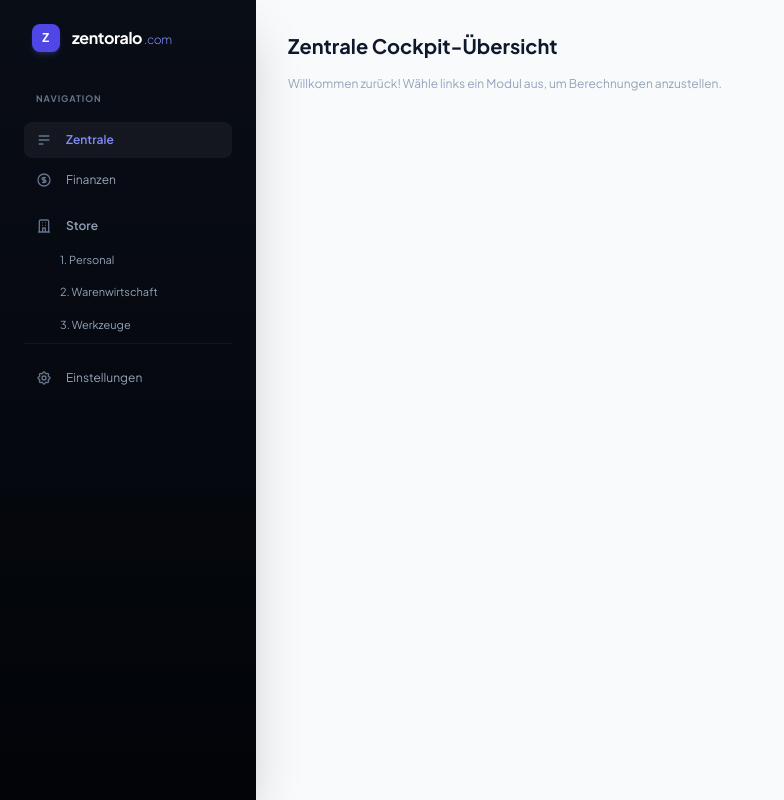
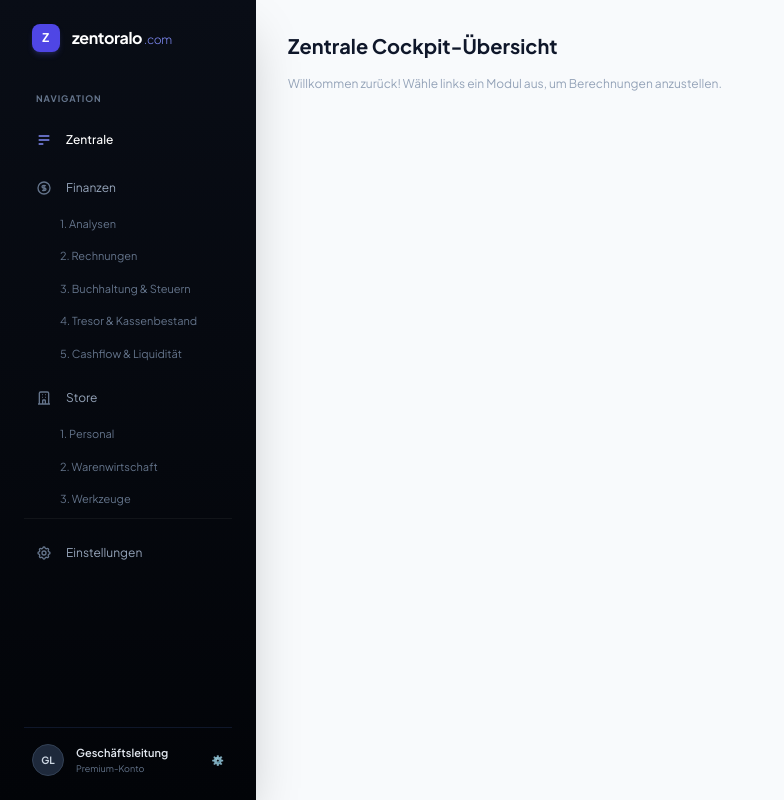
Before and after one commit to Fahim030karimi/zentoralo, a React (Vite) app in the folder frontend/: page / in a window 1280 px wide. Shown: the whole page, without its empty margins (0-784 px from the left). Built offline with nearby package versions, Linux system fonts and the light colour scheme; no server answers.

Commit message:
Add files via upload

```diff
--- a/frontend/src/components/Sidebar.jsx
+++ b/frontend/src/components/Sidebar.jsx
@@ -1,26 +1,46 @@
-import { NavLink } from "react-router-dom";
+import { NavLink, useLocation } from "react-router-dom";
 
-// Gleiche Struktur/Optik wie die urspruengliche statische Demo, nur dass die
-// Seiten-Umschaltung jetzt ueber react-router (NavLink) statt switchPage() laeuft.
-const navItemBase =
-  "nav-item premium-transit flex items-center gap-3.5 px-3 py-2.5 rounded-lg text-xs";
+// Neue Navigationsstruktur (Phase 6): Zentrale, Finanzen (5 Unterseiten), Store
+// (3 Unterseiten), Einstellungen (5 Unterseiten). Optik 1:1 aus den neuen Mockups
+// uebernommen (active-glow-Klasse in theme.css).
 
-function navClass({ isActive }) {
-  return isActive
-    ? `${navItemBase} text-indigo-400 bg-white/5 font-semibold`
-    : `${navItemBase} text-slate-400 hover:text-white hover:bg-white/5`;
+const topActive =
+  "premium-transit flex items-center gap-3.5 active-glow text-white font-medium px-3 py-2.5 rounded-r-lg text-xs";
+const topInactive =
+  "premium-transit flex items-center gap-3.5 text-slate-400 hover:text-white hover:bg-white/5 px-3 py-2.5 rounded-lg text-xs";
+const subActive = "block text-[11px] text-indigo-400 font-semibold py-1.5 px-3 rounded-lg bg-white/5";
+const subInactive =
+  "block text-[11px] text-slate-500 hover:text-slate-300 py-1.5 px-3 rounded-lg premium-transit";
+
+function subNavClass({ isActive }) {
+  return isActive ? subActive : subInactive;
 }
 
-function subNavClass({ isActive }) {
-  const base = "nav-item block text-[11px] py-1.5 px-3 rounded-lg premium-transit";
-  return isActive
-    ? `${base} text-indigo-400 bg-white/5 font-semibold`
-    : `${base} text-slate-400 hover:text-slate-200`;
+function SectionHeader({ to, active, icon, label }) {
+  return (
+    <NavLink to={to} className={active ? topActive : topInactive}>
+      <svg
+        className={`w-4 h-4 ${active ? "text-indigo-400" : "text-slate-500"}`}
+        fill="none"
+        stroke="currentColor"
+        strokeWidth="2"
+        viewBox="0 0 24 24"
+      >
+        {icon}
+      </svg>
+      {label}
+    </NavLink>
+  );
 }
 
 export default function Sidebar() {
+  const location = useLocation();
+  const inFinanzen = location.pathname.startsWith("/finanzen");
+  const inStore = location.pathname.startsWith("/store");
+  const inEinstellungen = location.pathname.startsWith("/einstellungen");
+
   return (
-    <aside className="w-64 fixed h-screen sidebar-gradient flex flex-col justify-between p-6 shadow-2xl z-50">
+    <aside className="w-64 fixed h-screen sidebar-gradient flex flex-col justify-between p-6 shadow-2xl z-50 overflow-y-auto">
       <div>
         <div className="flex items-center gap-3 mb-10 px-2">
           <div className="w-7 h-7 rounded-lg bg-indigo-600 flex items-center justify-center text-white font-bold text-xs tracking-wider shadow-md shadow-indigo-500/20">
@@ -37,50 +57,114 @@ export default function Sidebar() {
         </p>
 
         <nav className="space-y-1">
-          <NavLink to="/" end className={navClass}>
-            <svg className="w-4 h-4 text-slate-500" fill="none" stroke="currentColor" strokeWidth="2" viewBox="0 0 24 24">
-              <path d="M4 6h16M4 12h16M4 18h7" />
-            </svg>
-            Zentrale
-          </NavLink>
-
-          <NavLink to="/finanzen" className={navClass}>
-            <svg className="w-4 h-4 text-slate-500" fill="none" stroke="currentColor" strokeWidth="2" viewBox="0 0 24 24">
-              <path d="M12 8c-1.657 0-3 .895-3 2s1.343 2 3 2 3 .895 3 2-1.343 2-3 2m0-8c1.11 0 2.08.402 2.599 1M12 8V7m0 1v8m0 0v1m0-1c-1.11 0-2.08-.402-2.599-1M21 12a9 9 0 11-18 0 9 9 0 0118 0z" />
-            </svg>
-            Finanzen
-          </NavLink>
+          <SectionHeader
+            to="/"
+            active={location.pathname === "/"}
+            label="Zentrale"
+            icon={<path d="M4 6h16M4 12h16M4 18h7" />}
+          />
 
           <div className="space-y-1 pt-2">
-            <div className="flex items-center gap-3.5 text-slate-400 px-3 py-2 text-xs font-semibold">
-              <svg className="w-4 h-4 text-slate-500" fill="none" stroke="currentColor" strokeWidth="2" viewBox="0 0 24 24">
+            <SectionHeader
+              to="/finanzen/analysen"
+              active={inFinanzen}
+              label="Finanzen"
+              icon={
+                <path d="M12 8c-1.657 0-3 .895-3 2s1.343 2 3 2 3 .895 3 2-1.343 2-3 2m0-8c1.11 0 2.08.402 2.599 1M12 8V7m0 1v8m0 0v1m0-1c-1.11 0-2.08-.402-2.599-1M21 12a9 9 0 11-18 0 9 9 0 0118 0z" />
+              }
+            />
+            <div className="pl-6 space-y-1 mt-1">
+              <NavLink to="/finanzen/analysen" className={subNavClass}>
+                1. Analysen
+              </NavLink>
+              <NavLink to="/finanzen/rechnungen" className={subNavClass}>
+                2. Rechnungen
+              </NavLink>
+              <NavLink to="/finanzen/buchhaltung" className={subNavClass}>
+                3. Buchhaltung & Steuern
+              </NavLink>
+              <NavLink to="/finanzen/tresor" className={subNavClass}>
+                4. Tresor & Kassenbestand
+              </NavLink>
+              <NavLink to="/finanzen/cashflow" className={subNavClass}>
+                5. Cashflow & Liquidität
+              </NavLink>
+            </div>
+          </div>
+
+          <div className="space-y-1 pt-2">
+            <SectionHeader
+              to="/store/personal"
+              active={inStore}
+              label="Store"
+              icon={
                 <path d="M19 21V5a2 2 0 00-2-2H7a2 2 0 00-2 2v16m14 0h2m-2 0h-5m-9 0H3m2 0h5M9 7h1m-1 4h1m4-4h1m-1 4h1m-5 10v-5a1 1 0 011-1h2a1 1 0 011 1v5m-4 0h4" />
-              </svg>
-              Store
-            </div>
+              }
+            />
             <div className="pl-6 space-y-1 mt-1">
-              <NavLink to="/personal" className={subNavClass}>
+              <NavLink to="/store/personal" className={subNavClass}>
                 1. Personal
               </NavLink>
-              <NavLink to="/warenwirtschaft" className={subNavClass}>
+              <NavLink to="/store/warenwirtschaft" className={subNavClass}>
                 2. Warenwirtschaft
               </NavLink>
-              <NavLink to="/werkzeuge" className={subNavClass}>
+              <NavLink to="/store/werkzeuge" className={subNavClass}>
                 3. Werkzeuge
               </NavLink>
             </div>
           </div>
 
-          <div className="pt-4 border-t border-white/5 mt-4">
-            <NavLink to="/einstellungen" className={navClass}>
-              <svg className="w-4 h-4 text-slate-500" fill="none" stroke="currentColor" strokeWidth="2" viewBox="0 0 24 24">
-                <path d="M10.325 4.317c.426-1.756 2.924-1.756 3.35 0a1.724 1.724 0 002.573 1.066c1.543-.94 3.31.826 2.37 2.37a1.724 1.724 0 001.065 2.572c1.756.426 1.756 2.924 0 3.35a1.724 1.724 0 00-1.066 2.573c.94 1.543-.826 3.31-2.37 2.37a1.724 1.724 0 00-2.572 1.065c-.426 1.756-2.924 1.756-3.35 0a1.724 1.724 0 00-2.573-1.066c-1.543.94-3.31-.826-2.37-2.37a1.724 1.724 0 00-1.065-2.572c-1.756-.426-1.756-2.924 0-3.35a1.724 1.724 0 001.066-2.573c-.94-1.543.826-3.31 2.37-2.37.996.608 2.296.07 2.572-1.065z" />
-                <path d="M15 12a3 3 0 11-6 0 3 3 0 016 0z" />
-              </svg>
-              Einstellungen
-            </NavLink>
+          <div className="pt-4 border-t border-white/5 mt-4 space-y-1">
+            <SectionHeader
+              to="/einstellungen/profil"
+              active={inEinstellungen}
+              label="Einstellungen"
+              icon={
+                <>
+                  <path d="M10.325 4.317c.426-1.756 2.924-1.756 3.35 0a1.724 1.724 0 002.573 1.066c1.543-.94 3.31.826 2.37 2.37a1.724 1.724 0 001.065 2.572c1.756.426 1.756 2.924 0 3.35a1.724 1.724 0 00-1.066 2.573c.94 1.543-.826 3.31-2.37 2.37a1.724 1.724 0 00-2.572 1.065c-.426 1.756-2.924 1.756-3.35 0a1.724 1.724 0 00-2.573-1.066c-1.543.94-3.31-.826-2.37-2.37a1.724 1.724 0 00-1.065-2.572c-1.756-.426-1.756-2.924 0-3.35a1.724 1.724 0 001.066-2.573c-.94-1.543.826-3.31 2.37-2.37.996.608 2.296.07 2.572-1.065z" />
+                  <path d="M15 12a3 3 0 11-6 0 3 3 0 016 0z" />
+                </>
+              }
+            />
+            {inEinstellungen && (
+              <div className="pl-6 space-y-1 mt-1">
+                <NavLink to="/einstellungen/profil" className={subNavClass}>
+                  1. Profil
+                </NavLink>
+                <NavLink to="/einstellungen/sicherheit" className={subNavClass}>
+                  2. Sicherheit
+                </NavLink>
+                <NavLink to="/einstellungen/storedaten" className={subNavClass}>
+                  3. Storedaten
+                </NavLink>
+                <NavLink to="/einstellungen/konten" className={subNavClass}>
+                  4. Konten
+                </NavLink>
+                <NavLink to="/einstellungen/app" className={subNavClass}>
+                  5. App-Einstellungen
+                </NavLink>
+              </div>
+            )}
           </div>
         </nav>
+      </div>
+
+      <div className="border-t border-slate-900 pt-4 flex items-center justify-between px-2">
+        <div className="flex items-center gap-3 truncate">
+          <div className="w-8 h-8 rounded-full bg-slate-800 border border-slate-700 flex items-center justify-center font-bold text-[10px] text-slate-300">
+            GL
+          </div>
+          <div className="truncate">
+            <p className="text-[11px] font-semibold text-slate-200 truncate">Geschäftsleitung</p>
+            <p className="text-[9px] text-slate-500 truncate">Premium-Konto</p>
+          </div>
+        </div>
+        <NavLink
+          to="/einstellungen/profil"
+          className="text-[10px] text-indigo-400 font-medium cursor-pointer hover:text-indigo-300 premium-transit"
+        >
+          ⚙️
+        </NavLink>
       </div>
     </aside>
   );
```
